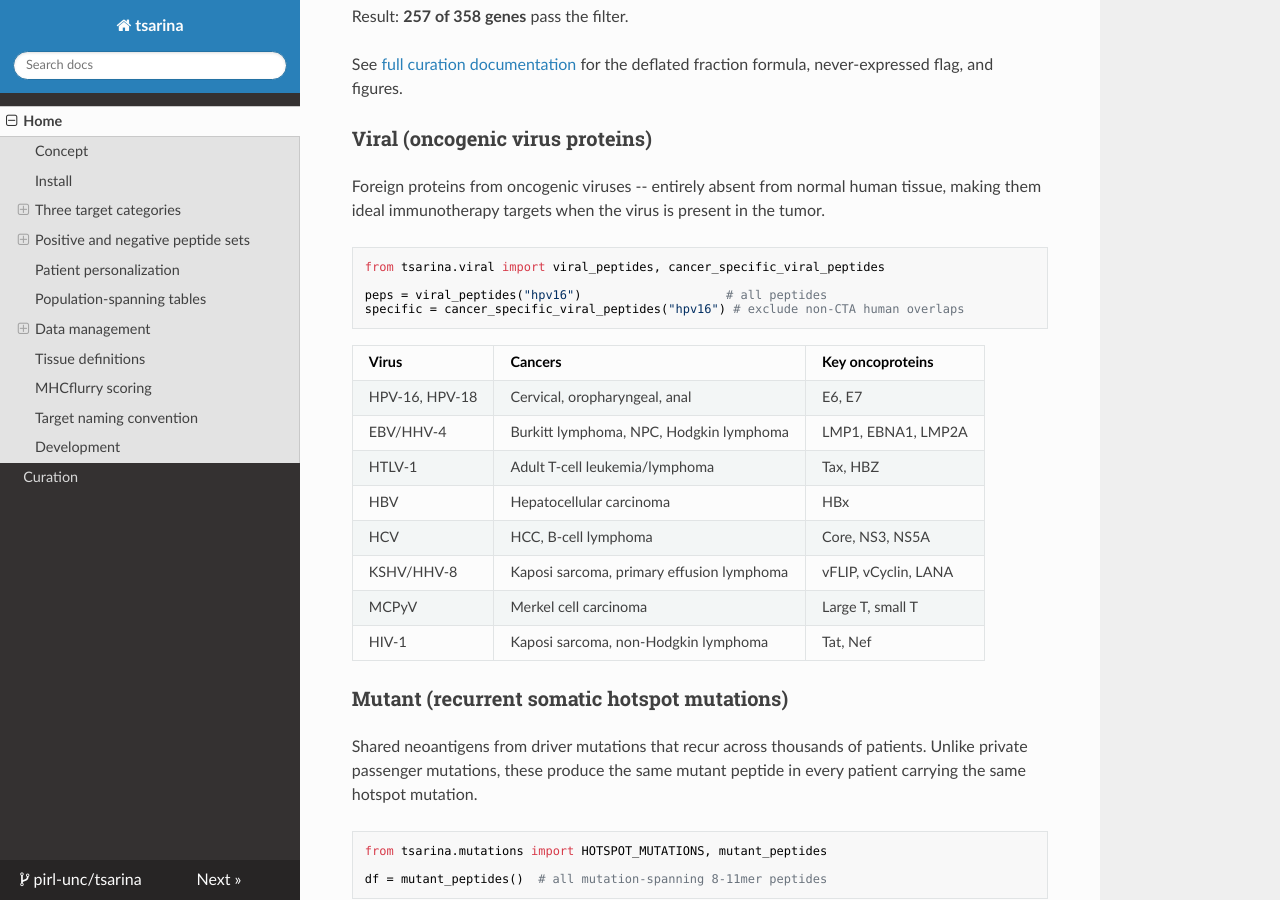
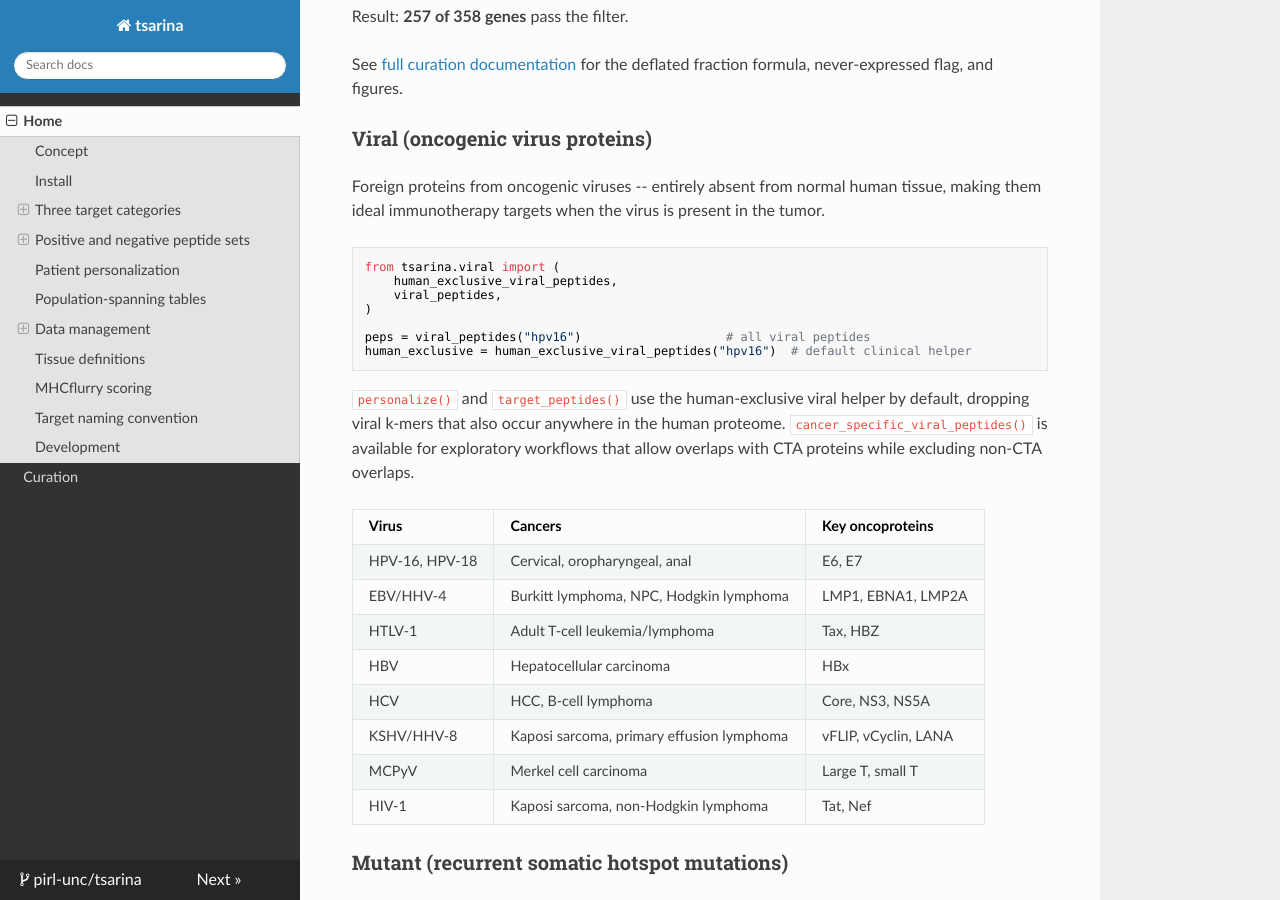
Before and after one commit to pirl-unc/tsarina, an MkDocs documentation site: the page built from docs/index.md, in a window 1280 px wide and 900 px high, scrolled down 2852 px. Built offline with MkDocs 1.6.1, drawn with Linux system fonts in a browser that asks for light colours; nearby versions of some CDN libraries; some of the changed text lies outside the part shown.

````diff
--- a/docs/index.md
+++ b/docs/index.md
@@ -100,11 +100,19 @@ See [full curation documentation](docs/curation.md) for the deflated fraction fo
 Foreign proteins from oncogenic viruses -- entirely absent from normal human tissue, making them ideal immunotherapy targets when the virus is present in the tumor.
 
 ```python
-from tsarina.viral import viral_peptides, cancer_specific_viral_peptides
+from tsarina.viral import (
+    human_exclusive_viral_peptides,
+    viral_peptides,
+)
 
-peps = viral_peptides("hpv16")                    # all peptides
-specific = cancer_specific_viral_peptides("hpv16") # exclude non-CTA human overlaps
+peps = viral_peptides("hpv16")                    # all viral peptides
+human_exclusive = human_exclusive_viral_peptides("hpv16")  # default clinical helper
 ```
+
+`personalize()` and `target_peptides()` use the human-exclusive viral helper by
+default, dropping viral k-mers that also occur anywhere in the human proteome.
+`cancer_specific_viral_peptides()` is available for exploratory workflows that
+allow overlaps with CTA proteins while excluding non-CTA overlaps.
 
 | Virus | Cancers | Key oncoproteins |
 |---|---|---|
@@ -270,7 +278,8 @@ tsarina data path iedb
 | EBV proteome | [UniProt UP000153037](https://www.uniprot.org/proteomes/UP000153037) | ~50 KB | `tsarina data fetch ebv` |
 | *(9 viral proteomes total)* | UniProt | varies | `tsarina data fetch <name>` |
 
-Storage location: `~/.tsarina/` (override with `PERSEUS_DATA_DIR` env var).
+Storage location: `~/.hitlist/` (override with `HITLIST_DATA_DIR` env var).
+`tsarina data` delegates registry and cache management to hitlist.
 
 IEDB column indices are resolved dynamically from CSV headers, with fallback to known defaults -- robust to IEDB schema changes.
 
--- a/tsarina/version.py
+++ b/tsarina/version.py
@@ -10,4 +10,4 @@
 # See the License for the specific language governing permissions and
 # limitations under the License.
 
-__version__ = "1.2.2"
+__version__ = "1.2.3"
````
Also changed, not shown: README.md (+13 -4 lines), tasks/todo.md (+7 -1 lines).
